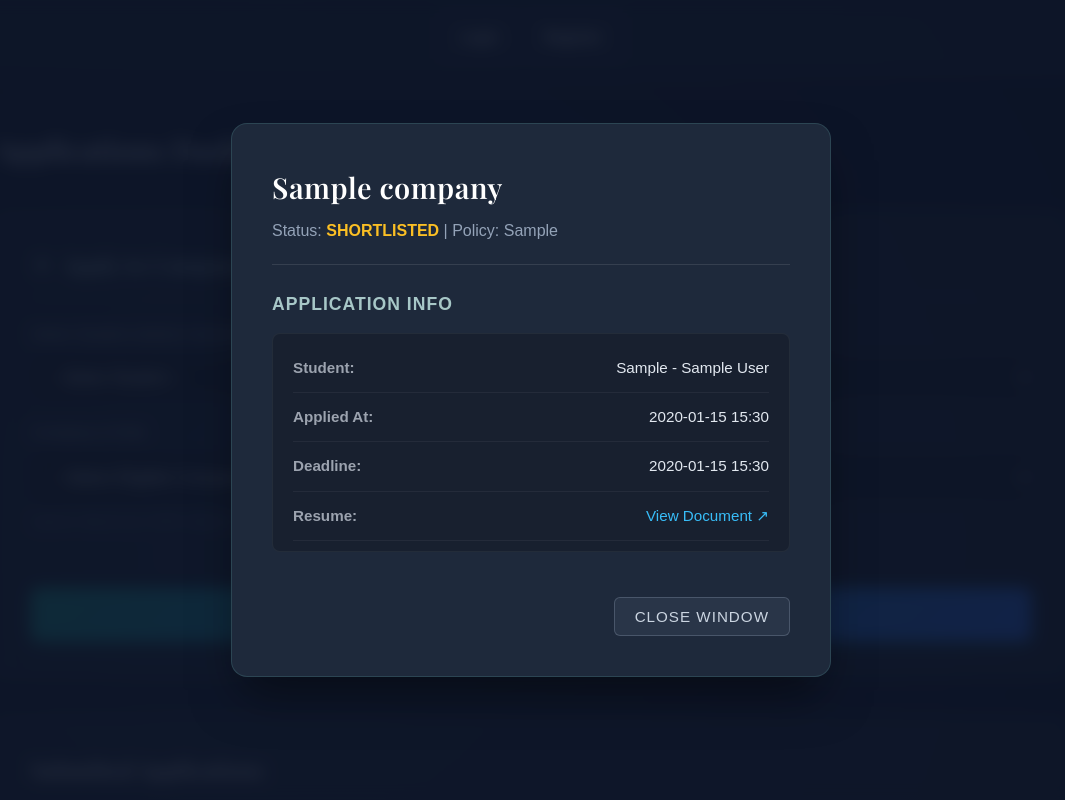
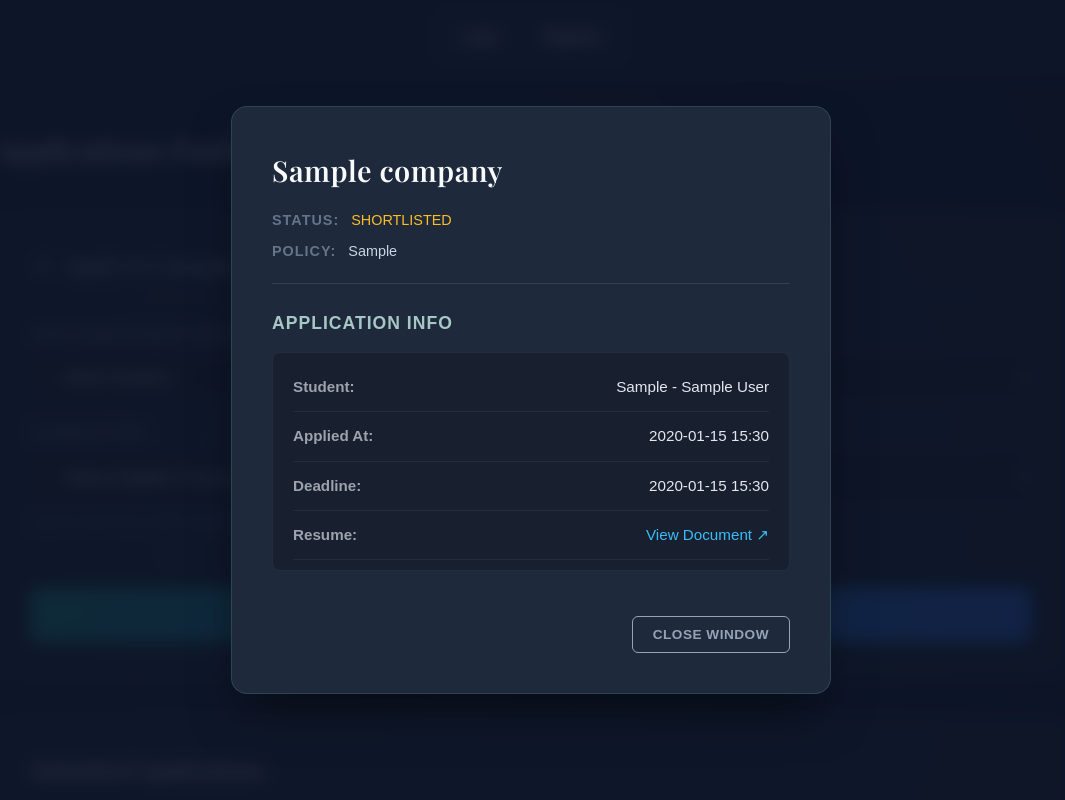
Before and after one commit to lavanayakhosla/TestPlacement, a Flask app: template templates/applications.html in a window 1280 px wide, after a click on "DETAILS". Shown: the whole page, without its empty margins (109-1174 px from the left). Run offline with Flask 3, Linux system fonts and the light colour scheme; tables that the repository leaves empty hold one stand-in row (values such as "Sample post"); the template is opened without the code that fills it: values that come from a table or form of the project are taken from there, most other values are stand-ins (such as "Sample title", 1, 10 or a date in 2020); some web fonts are replaced.

Commit message:
Enhance application modal styling and layout

```diff
--- a/templates/applications.html
+++ b/templates/applications.html
@@ -136,8 +136,17 @@
                     <div style="background: #1e293b; padding: 40px; border-radius: 16px; width: 90%; max-width: 600px; max-height: 90vh; overflow-y: auto; color: #e2e8f0; border: 1px solid rgba(100, 180, 180, 0.2); box-shadow: 0 25px 50px -12px rgba(0, 0, 0, 0.5);">
 
                         <div style="border-bottom: 1px solid rgba(255,255,255,0.1); padding-bottom: 20px; margin-bottom: 25px;">
-                            <h2 style="margin: 0 0 8px 0; color: #fff; font-size: 1.8rem;">{{ a.company.name }}</h2>
-                            <span style="color: #94a3b8; font-size: 1rem;">Status: <b style="color:#fbbf24;">{{ a.status }}</b> | Policy: {{ a.company.selection_policy }}</span>
+                            <h2 style="margin: 0 0 16px 0; color: #f8fafc; font-size: 1.8rem; font-weight: 600; letter-spacing: 0.5px;">{{ a.company.name }}</h2>
+                            <div style="display: flex; flex-direction: column; gap: 8px;">
+                                <div style="font-size: 0.9rem;">
+                                    <span style="color: #64748b; text-transform: uppercase; letter-spacing: 1px; font-weight: 600; margin-right: 8px;">Status:</span>
+                                    <span style="color: #fbbf24; font-weight: 500;">{{ a.status }}</span>
+                                </div>
+                                <div style="font-size: 0.9rem;">
+                                    <span style="color: #64748b; text-transform: uppercase; letter-spacing: 1px; font-weight: 600; margin-right: 8px;">Policy:</span>
+                                    <span style="color: #cbd5e1; font-weight: 500;">{{ a.company.selection_policy }}</span>
+                                </div>
+                            </div>
                         </div>
 
                         <h4 style="color: #a7c7c7; margin-top: 0; margin-bottom: 15px; font-size: 1.1rem; text-transform: uppercase; letter-spacing: 1px;">Application Info</h4>
@@ -185,38 +194,38 @@
 
                         <div style="margin-top: 35px; display: flex; justify-content: space-between; align-items: center; flex-wrap: wrap; gap: 15px;">
 
-                            <div>
+                            <div style="display: flex; gap: 10px; align-items: center; flex-wrap: wrap;">
                                 {% if g.user.role == "STUDENT" %}
                                     <form action="{{ url_for('delete_application', application_id=a.id) }}" method="post" style="margin: 0;">
-                                        <button type="submit" style="background: rgba(239, 68, 68, 0.1); color: #ef4444; border: 1px solid rgba(239, 68, 68, 0.3); padding: 10px 20px; border-radius: 6px; cursor: pointer; font-weight: 500; font-size: 0.95rem; transition: all 0.2s;" onmouseover="this.style.background='#ef4444'; this.style.color='#fff';" onmouseout="this.style.background='rgba(239, 68, 68, 0.1)'; this.style.color='#ef4444';" onclick="return confirm('Withdraw application?')">
+                                        <button type="submit" style="background: transparent; color: #ef4444; border: 1px solid #ef4444; padding: 10px 20px; border-radius: 6px; cursor: pointer; font-weight: 600; font-size: 0.85rem; text-transform: uppercase; letter-spacing: 0.5px; transition: all 0.2s;" onmouseover="this.style.background='#ef4444'; this.style.color='#fff';" onmouseout="this.style.background='transparent'; this.style.color='#ef4444';" onclick="return confirm('Withdraw application?')">
                                             Withdraw
                                         </button>
                                     </form>
                                 {% endif %}
 
                                 {% if g.user.role in ["ADMIN", "PLACEMENT_COORDINATOR"] %}
-                                    <form action="{{ url_for('update_application_status', application_id=a.id) }}" method="post" style="display: flex; gap: 10px; align-items: center;">
-                                        <select name="status" required style="padding: 10px; background: rgba(0,0,0,0.5); border: 1px solid rgba(255,255,255,0.2); border-radius: 6px; color: #fff; outline: none;">
+                                    <form action="{{ url_for('update_application_status', application_id=a.id) }}" method="post" style="display: flex; gap: 10px; align-items: center; margin: 0;">
+                                        <select name="status" required style="padding: 10px; background: rgba(0,0,0,0.5); border: 1px solid rgba(255,255,255,0.2); border-radius: 6px; color: #fff; outline: none; font-size: 0.85rem;">
                                             <option value="APPLIED" {% if a.status == "APPLIED" %}selected{% endif %}>APPLIED</option>
                                             <option value="SHORTLISTED" {% if a.status == "SHORTLISTED" %}selected{% endif %}>SHORTLISTED</option>
                                             <option value="INTERVIEW" {% if a.status == "INTERVIEW" %}selected{% endif %}>INTERVIEW</option>
                                             <option value="SELECTED" {% if a.status == "SELECTED" %}selected{% endif %}>SELECTED</option>
                                             <option value="REJECTED" {% if a.status == "REJECTED" %}selected{% endif %}>REJECTED</option>
                                         </select>
-                                        <button type="submit" style="background: rgba(16, 185, 129, 0.1); color: #10b981; border: 1px solid rgba(16, 185, 129, 0.3); padding: 10px 20px; border-radius: 6px; cursor: pointer; font-weight: 500; font-size: 0.95rem; transition: all 0.2s;" onmouseover="this.style.background='#10b981'; this.style.color='#fff';" onmouseout="this.style.background='rgba(16, 185, 129, 0.1)'; this.style.color='#10b981';">
+                                        <button type="submit" style="background: transparent; color: #10b981; border: 1px solid #10b981; padding: 10px 20px; border-radius: 6px; cursor: pointer; font-weight: 600; font-size: 0.85rem; text-transform: uppercase; letter-spacing: 0.5px; transition: all 0.2s;" onmouseover="this.style.background='#10b981'; this.style.color='#fff';" onmouseout="this.style.background='transparent'; this.style.color='#10b981';">
                                             Save Status
                                         </button>
                                     </form>
                                 {% endif %}
                             </div>
 
-                            <div style="display: flex; gap: 15px;">
+                            <div style="display: flex; gap: 10px;">
                                 {% if g.user.role == "STUDENT" %}
-                                <a href="{{ url_for('edit_application', application_id=a.id) }}" style="background: rgba(56, 189, 248, 0.1); color: #38bdf8; border: 1px solid rgba(56, 189, 248, 0.3); padding: 10px 20px; border-radius: 6px; text-decoration: none; font-weight: 500; font-size: 0.95rem; transition: all 0.2s; text-align: center;" onmouseover="this.style.background='#38bdf8'; this.style.color='#fff';" onmouseout="this.style.background='rgba(56, 189, 248, 0.1)'; this.style.color='#38bdf8';">
+                                <a href="{{ url_for('edit_application', application_id=a.id) }}" style="background: transparent; color: #38bdf8; border: 1px solid #38bdf8; padding: 10px 20px; border-radius: 6px; text-decoration: none; font-weight: 600; font-size: 0.85rem; text-transform: uppercase; letter-spacing: 0.5px; transition: all 0.2s; display: inline-flex; align-items: center; justify-content: center;" onmouseover="this.style.background='#38bdf8'; this.style.color='#fff';" onmouseout="this.style.background='transparent'; this.style.color='#38bdf8';">
                                     Edit
                                 </a>
                                 {% endif %}
-                                <button onclick="document.getElementById('modal-{{ a.id }}').style.display='none'" style="background: rgba(148, 163, 184, 0.1); color: #cbd5e1; border: 1px solid rgba(148, 163, 184, 0.3); padding: 10px 20px; border-radius: 6px; cursor: pointer; font-weight: 500; font-size: 0.95rem; transition: all 0.2s;" onmouseover="this.style.background='#64748b'; this.style.color='#fff';" onmouseout="this.style.background='rgba(148, 163, 184, 0.1)'; this.style.color='#cbd5e1';">
+                                <button onclick="document.getElementById('modal-{{ a.id }}').style.display='none'" style="background: transparent; color: #94a3b8; border: 1px solid #94a3b8; padding: 10px 20px; border-radius: 6px; cursor: pointer; font-weight: 600; font-size: 0.85rem; text-transform: uppercase; letter-spacing: 0.5px; transition: all 0.2s; display: inline-flex; align-items: center; justify-content: center;" onmouseover="this.style.background='#94a3b8'; this.style.color='#fff';" onmouseout="this.style.background='transparent'; this.style.color='#94a3b8';">
                                     Close Window
                                 </button>
                             </div>
```
